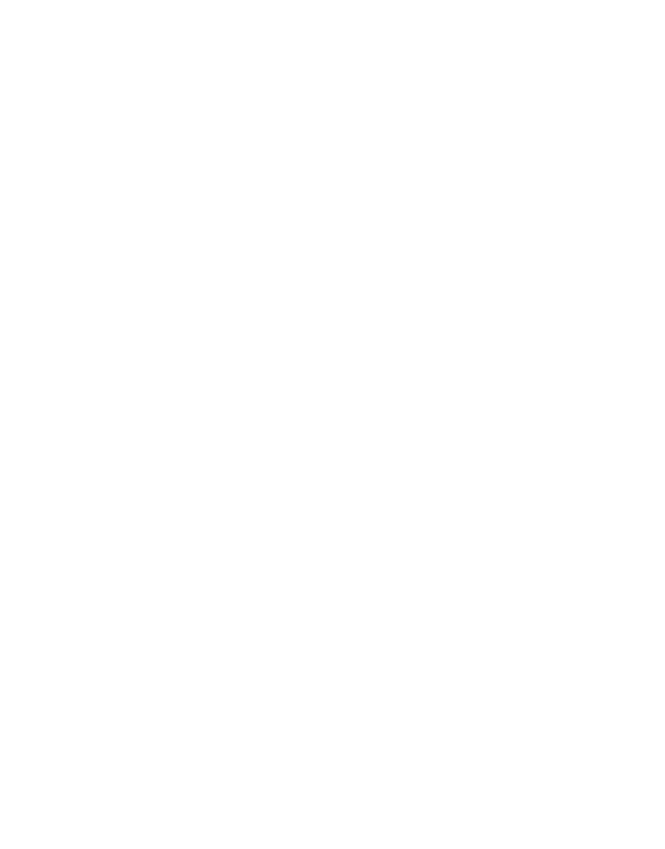
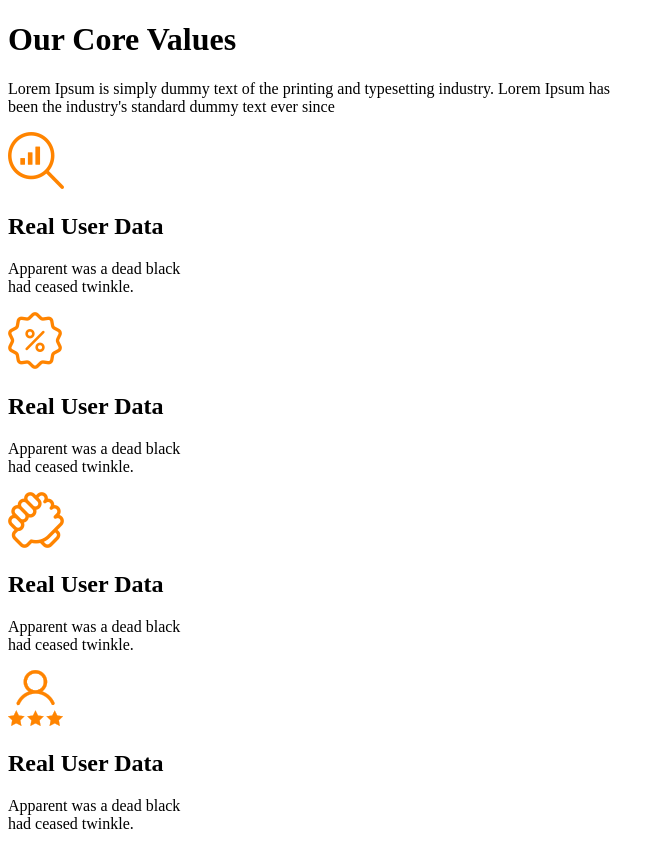
Before and after one commit to fouad-git/cas-1-responsive-design, a plain HTML site: page index.html in a window 1280 px wide. Shown: the whole page, without its empty margins (0-665 px from the left). Before the commit the page ends 800 px from the top, so only its background shows below. Drawn offline with Linux system fonts and the light colour scheme.

Commit message:
uptodate index.html
ajout structure html avec le contenu de la maquette

```diff
--- a/index.html
+++ b/index.html
@@ -7,6 +7,83 @@
     <title>decouverte-responsive_cas-1</title>
 </head>
 <body>
+    <main>
+        <header>
+            <h1>
+                Our Core Values
+            </h1>
+            <p>
+                Lorem Ipsum is simply dummy text of the printing and typesetting industry. Lorem Ipsum has<br/>
+been the industry's standard dummy text ever since
+            </p>
+        </header>
+
+
+
+        <section>
+
+
+            <article>
+                <header>
+                    <img src="medias/loupe.png" alt="logo loupe avec graphique statisque orange" width="" height="" >
+                    <h2>
+                        Real User Data
+                    </h2>
+                </header>
+                <p>
+                    Apparent was a dead black<br/>  had ceased twinkle.
+                </p>
+            </article>
+
+
+
+            <article>
+
+                <header>
+                    <img src="medias/sold.png" alt="logos symbole pourcentage" width="54" height="57">
+                    <h2>
+                        Real User Data
+                    </h2>
+                </header>
+                <p>
+                    Apparent was a dead black<br/>  had ceased twinkle.
+                </p>
+            </article>
+
+
+
+            <article>
+
+                <header>
+                    <img src="medias/hand.png" alt="logo poignet de main" width="56" height="56">
+                    <h2>
+                        Real User Data
+                    </h2>
+                </header>
+                <p>
+                    Apparent was a dead black<br/>  had ceased twinkle.
+                </p>
+            </article>
+
+
+
+            <article>
+
+                 <header>
+                       <img src="medias/star.png" alt="logo trois étoile avec logo individu" width="55" height="56">
+                    <h2>
+                        Real User Data
+                    </h2>
+                </header>
+                <p>
+                    Apparent was a dead black<br/>  had ceased twinkle.
+                </p>
+            </article>
+
+
+
+        </section>
+    </main>
 
 </body>
 </html>
```
